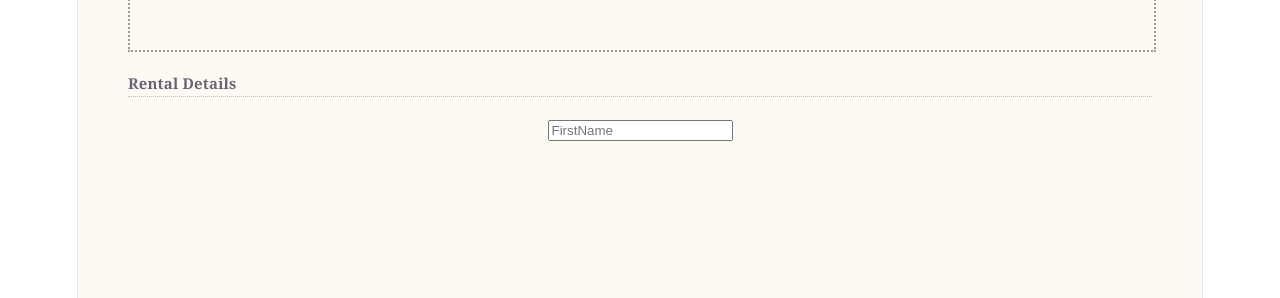
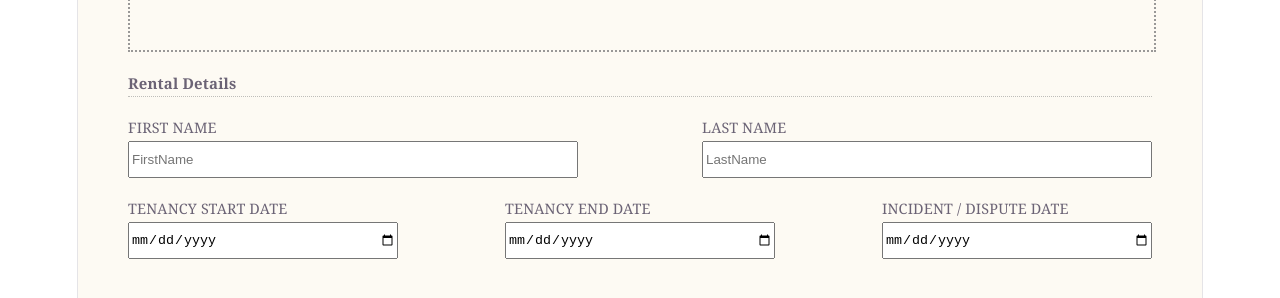
Before and after one commit to keizokdes/rtb-report-creator, a React (Vite) app in the folder frontend/: page / in a window 1280 px wide. Shown: the part 560-858 px from the top of the page. Built offline with nearby package versions, Linux system fonts and the light colour scheme.

Commit message:
retal details in frontend updated

```diff
--- a/frontend/src/App.css
+++ b/frontend/src/App.css
@@ -1,65 +1,3 @@
-header {
- top: 0;
-  position: sticky;
-  width: 100%;
-  max-height: 10vh;
-  /* background-color goes here now, so it spans full width */
-  background-color: rgb(249, 249, 249);
-  display: flex;
-  justify-content: center;
-}
-
-.headerContent{
-  width: 100%;
-  max-width: 80vw;
-  height: 100%;
-  max-height: 10vh;
-  display: grid;
-  grid-template-columns: 35fr 45fr;
-}
-
-.headerTitle{
-  margin: 0;
-}
-
-.headerTitleSection{
-  max-height: 10vh;
-  display: flex;
-  justify-content: flex-start;
-  align-items: center;
-}
-
-.progressBarSection{
-  display: flex;
-}
-
-.progressBarSubSection{
-  max-height: 10vh;
-  display: flex;
-  justify-content: flex-start;
-  align-items: center;
-}
-
-.progressBarComp{
-  height: 10vh;
-  display: flex;
-  align-items: center;
-  justify-content: space-between;
-  gap: 0.5rem;
-}
-
-.progressBarCompNum{
-  background-color: rgba(218, 216, 216, 0.575);
-  margin: 0;
-  border: 1px solid black;
-  border-radius: 100%;
-  width: 1.5rem;
-}
-
-.progressBarLine{
-  width: 1.5rem;
-  padding-inline: 0.5rem;
-}
 
 .container {
   background-color: rgba(241, 220, 167, 0.136);
@@ -172,11 +110,3 @@ header {
   opacity: 0.5;
   margin-bottom: 1rem;
 }
-
-.RentalDetails{
-  width: 100%;
-  max-width: 80vw;
-  height: auto;
-  min-height: 30vh;
-  margin-top: 1rem;
-}
--- a/frontend/src/App.tsx
+++ b/frontend/src/App.tsx
@@ -1,5 +1,6 @@
 import "./App.css";
 import Header from "./Header";
+import RentalDetails from "./RentalDetails";
 
 function App() {
   return (
@@ -38,15 +39,7 @@ function App() {
             <span>PDF, .txt, .xml, image scan - any format accepted</span>
           </div>
         </section>
-        <section className="RentalDetails">
-          <div className="sectiontitle">
-            <h5>Rental Details</h5>
-          </div>
-          <div className="sectiondivider"></div>
-          <div>
-            <input type="text" name="FirstName" placeholder="FirstName"/>
-          </div>
-        </section>
+        <RentalDetails/>
       </section>
     </>
   );
--- /dev/null
+++ b/frontend/src/Header.css
@@ -0,0 +1,62 @@
+header {
+ top: 0;
+  position: sticky;
+  width: 100%;
+  max-height: 10vh;
+  /* background-color goes here now, so it spans full width */
+  background-color: rgb(249, 249, 249);
+  display: flex;
+  justify-content: center;
+}
+
+.headerContent{
+  width: 100%;
+  max-width: 80vw;
+  height: 100%;
+  max-height: 10vh;
+  display: grid;
+  grid-template-columns: 35fr 45fr;
+}
+
+.headerTitle{
+  margin: 0;
+}
+
+.headerTitleSection{
+  max-height: 10vh;
+  display: flex;
+  justify-content: flex-start;
+  align-items: center;
+}
+
+.progressBarSection{
+  display: flex;
+}
+
+.progressBarSubSection{
+  max-height: 10vh;
+  display: flex;
+  justify-content: flex-start;
+  align-items: center;
+}
+
+.progressBarComp{
+  height: 10vh;
+  display: flex;
+  align-items: center;
+  justify-content: space-between;
+  gap: 0.5rem;
+}
+
+.progressBarCompNum{
+  background-color: rgba(218, 216, 216, 0.575);
+  margin: 0;
+  border: 1px solid black;
+  border-radius: 100%;
+  width: 1.5rem;
+}
+
+.progressBarLine{
+  width: 1.5rem;
+  padding-inline: 0.5rem;
+}
--- a/frontend/src/Header.tsx
+++ b/frontend/src/Header.tsx
@@ -1,4 +1,4 @@
-import "./App.css";
+import "./Header.css";
 
 function Header() {
   return (
--- /dev/null
+++ b/frontend/src/RentalDetails.css
@@ -0,0 +1,61 @@
+.RentalDetails {
+    width: 100%;
+    max-width: 80vw;
+    height: auto;
+    min-height: 30vh;
+    margin-top: 1rem;
+}
+
+.formSection {
+    display: grid;
+    grid-template-columns: repeat(6, 1fr);
+    gap: 1rem;
+    width: 100%;
+}
+
+.formComponent {
+    grid-column: span 3;
+    display: flex;
+    flex-direction: column;
+    height: 3.5rem;
+}
+
+.formComponent:nth-child(1) {
+    justify-self: start;
+}
+
+.formComponent:nth-child(2) {
+    justify-self: end;
+}
+
+.calendarComponent {
+    grid-column: span 2;
+    display: flex;
+    flex-direction: column;
+    height: 3.5rem;
+}
+
+.calendarComponent:nth-child(3){
+    justify-self: start;
+}
+
+.calendarComponent:nth-child(4){
+    justify-self: center;
+}
+
+.calendarComponent:nth-child(5){
+    justify-self: end;
+}
+
+.formComponent label,
+.calendarComponent label {
+    text-align: start;
+    font-size: 0.8rem;
+}
+
+.formComponent input,
+.calendarComponent input {
+    width: 100%;
+    height: 100%;
+    box-sizing: border-box;
+}
--- /dev/null
+++ b/frontend/src/RentalDetails.tsx
@@ -0,0 +1,58 @@
+import { useState } from "react";
+import "./App.css";
+import "./RentalDetails.css";
+function RentalDetails() {
+  const [startDate, setStartDate] = useState("");
+  const [endDate, setEndDate] = useState("");
+
+  return (
+    <section className="RentalDetails">
+      <div className="sectiontitle">
+        <h5>Rental Details</h5>
+      </div>
+      <div className="sectiondivider"></div>
+      <div className="formSection">
+        <div className="formComponent" style={{ width: "25rem" }}>
+          <label>FIRST NAME</label>
+          <input type="text" name="FirstName" placeholder="FirstName" />
+        </div>
+        <div className="formComponent" style={{ width: "25rem" }}>
+          <label>LAST NAME</label>
+          <input type="text" name="LastName" placeholder="LastName" />
+        </div>
+        <div className="calendarComponent" style={{ width: "15rem" }}>
+          <label>TENANCY START DATE</label>
+          <input
+            type="date"
+            id="date-picker"
+            style={{}}
+            value={startDate}
+            onChange={(e) => setStartDate(e.target.value)}
+          />
+        </div>
+        <div className="calendarComponent" style={{ width: "15rem" }}>
+          <label>TENANCY END DATE</label>
+          <input
+            type="date"
+            id="date-picker"
+            style={{}}
+            value={endDate}
+            onChange={(e) => setEndDate(e.target.value)}
+          />
+        </div>
+        <div className="calendarComponent" style={{ width: "15rem" }}>
+          <label>INCIDENT / DISPUTE DATE</label>
+          <input
+            type="date"
+            id="date-picker"
+            style={{}}
+            value={endDate}
+            onChange={(e) => setEndDate(e.target.value)}
+          />
+        </div>
+      </div>
+    </section>
+  );
+}
+
+export default RentalDetails;
```
